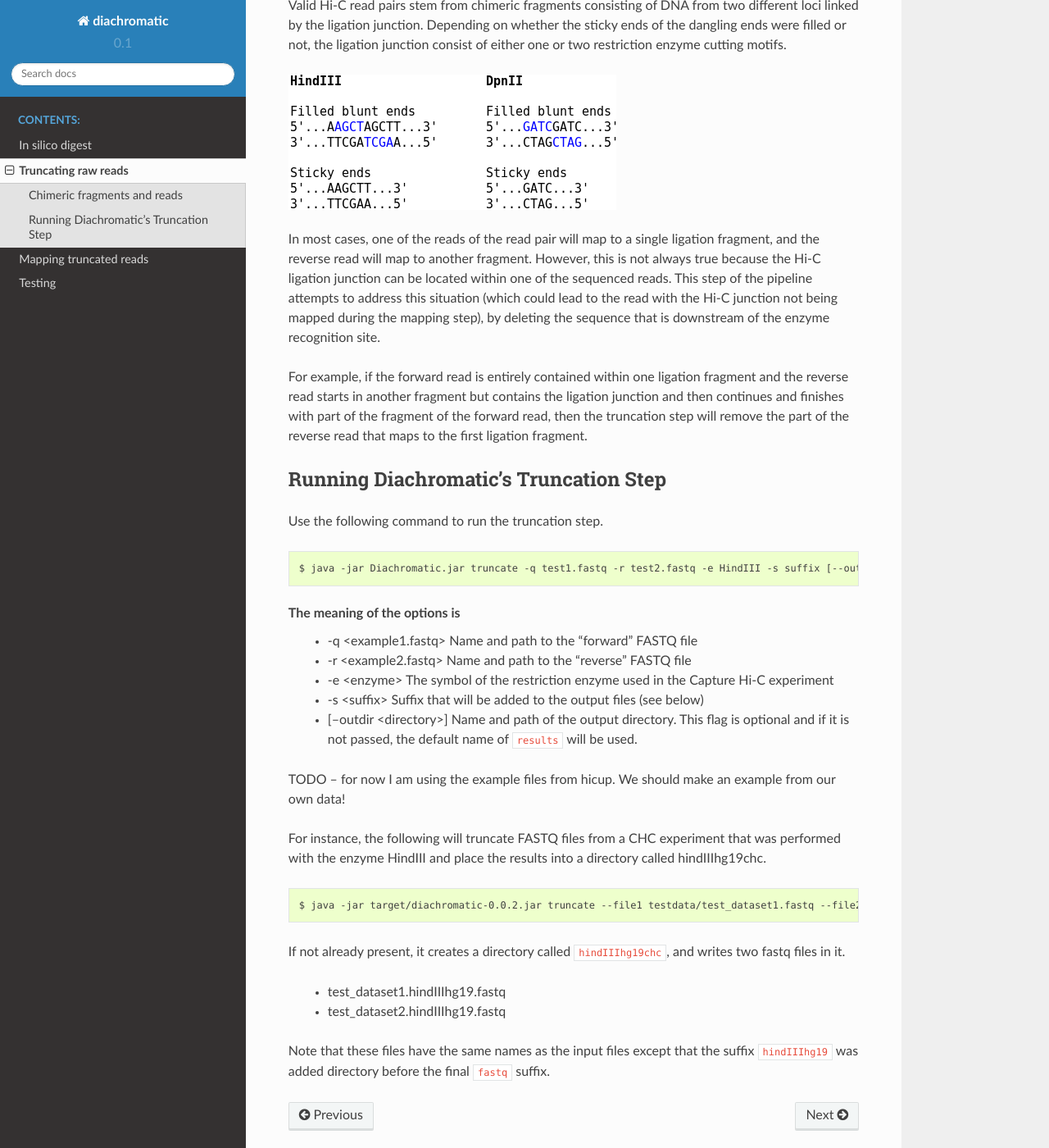
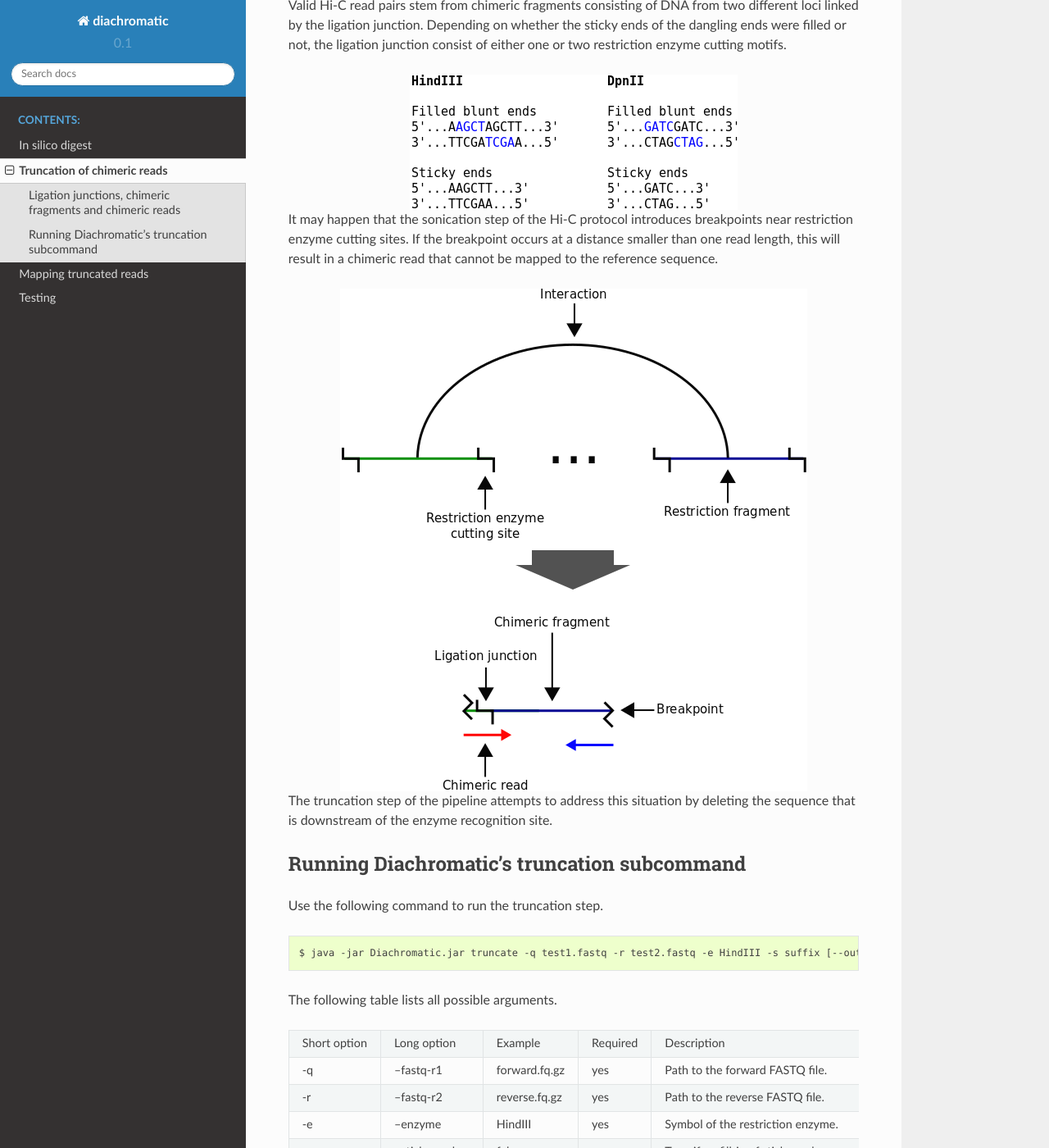
Before and after one commit to TheJacksonLaboratory/diachromatic, a Sphinx documentation site: the page built from docs/truncate.rst, in a window 1280 px wide and 1400 px high, scrolled down 221 px. Shown: the whole window at 82% size. Built offline with Sphinx 7.4.7 and the Read the Docs theme 2.0.0, drawn with Linux system fonts in a browser that asks for light colours; some of the changed text lies outside the part shown.

Commit message:
Revised documentation about truncation.

```diff
--- a/docs/index.rst
+++ b/docs/index.rst
@@ -10,7 +10,7 @@ Welcome to Diachromatic's documentation!
    :caption: Contents:
 
    In silico digest <digest>
-   Truncating raw reads <truncate>
+   Truncation of chimeric reads <truncate>
    Mapping truncated reads <mapping>
    testing
 
--- a/docs/truncate.rst
+++ b/docs/truncate.rst
@@ -1,60 +1,64 @@
 
-Truncating unaligned reads
-==========================
+Truncation of chimeric reads
+============================
 
-Chimeric fragments and reads
-~~~~~~~~~~~~~~~~~~~~~~~~~~~~
+Ligation junctions, chimeric fragments and chimeric reads
+~~~~~~~~~~~~~~~~~~~~~~~~~~~~~~~~~~~~~~~~~~~~~~~~~~~~~~~~~
 
 Valid Hi-C read pairs stem from chimeric fragments consisting of DNA from two different loci linked by the ligation
 junction. Depending on whether the sticky ends of the dangling ends were filled or not, the ligation junction consist
 of either one or two restriction enzyme cutting motifs.
 
 .. figure:: img/sticky_and_blunt_ends.png
+    :align: center
 
+It may happen that the sonication step of the Hi-C protocol introduces breakpoints near restriction enzyme cutting
+sites. If the breakpoint occurs at a distance smaller than one read length, this will result in a chimeric read that
+cannot be mapped to the reference sequence.
 
+.. figure:: img/chimeric_reads.png
+    :align: center
 
-In most cases, one of the reads of the read pair will map to a single ligation fragment, and the reverse read will map
-to another fragment. However, this is not always true because the Hi-C ligation junction can be located within one of
-the sequenced reads. This step of the pipeline attempts to address this situation (which could lead to the read with
-the Hi-C junction not being mapped during the mapping step), by deleting the sequence that is downstream of the enzyme
-recognition site.
+The truncation step of the pipeline attempts to address this situation by deleting the sequence that is downstream of
+the enzyme recognition site.
 
-
-For example, if the forward read is entirely contained within one ligation fragment and the reverse read starts in
-another fragment but contains the ligation junction and then continues and finishes with part of the fragment of the
-forward read, then the truncation step will remove the part of the reverse read that maps to the first ligation
-fragment.
-
-Running Diachromatic's Truncation Step
-~~~~~~~~~~~~~~~~~~~~~~~~~~~~~~~~~~~~~~
+Running Diachromatic's truncation subcommand
+~~~~~~~~~~~~~~~~~~~~~~~~~~~~~~~~~~~~~~~~~~~~
 
 Use the following command to run the truncation step. ::
 
     $ java -jar Diachromatic.jar truncate -q test1.fastq -r test2.fastq -e HindIII -s suffix [--outdir <directory>]
 
-The meaning of the options is
-    * -q <example1.fastq> Name and path to the "forward" FASTQ file
-    * -r <example2.fastq> Name and path to the "reverse" FASTQ file
-    * -e <enzyme> The symbol of the restriction enzyme used in the Capture Hi-C experiment
-    * -s <suffix> Suffix that will be added to the output files (see below)
-    * [--outdir <directory>] Name and path of the output directory. This flag is optional and if it is not passed, the default name of ``results`` will be used.
 
 
-TODO -- for now I am using the example files from hicup. We should make an example from our
-own data!
+The following table lists all possible arguments.
 
-For instance, the following will truncate FASTQ files from a CHC experiment
-that was performed with the enzyme HindIII and place the results into a directory
-called hindIIIhg19chc. ::
++--------------+-----------------+---------------+----------+----------------------------------------------------------+---------+
+| Short option | Long option     | Example       | Required | Description                                              | Default |
++--------------+-----------------+---------------+----------+----------------------------------------------------------+---------+
+| -q           | --fastq-r1      | forward.fq.gz | yes      | Path to the forward FASTQ file.                          |    --   |
++--------------+-----------------+---------------+----------+----------------------------------------------------------+---------+
+| -r           | --fastq-r2      | reverse.fq.gz | yes      | Path to the reverse FASTQ file.                          |    --   |
++--------------+-----------------+---------------+----------+----------------------------------------------------------+---------+
+| -e           | --enzyme        | HindIII       | yes      | Symbol of the restriction enzyme.                        | null    |
++--------------+-----------------+---------------+----------+----------------------------------------------------------+---------+
+| -s           | --sticky-ends   | false         | no       | True, if no fill-in of sticky ends was performed.        | false   |
++--------------+-----------------+---------------+----------+----------------------------------------------------------+---------+
+| -od          | --out-directory | cd4v2         | no       | Directory containing the output of the truncate command. | results |
++--------------+-----------------+---------------+----------+----------------------------------------------------------+---------+
+| -op          | ---out-prefix   | stim_rep1     | no       | Prefix for all generated files in output directory.      | prefix  |
++--------------+-----------------+---------------+----------+----------------------------------------------------------+---------+
 
+If the names of the input files are:
 
-    $ java -jar target/diachromatic-0.0.2.jar truncate --file1 testdata/test_dataset1.fastq --file2 testdata/test_dataset2.fastq -e HindIII -s hindIIIhg19 --outdir hindIIIhg19chc
+    * forward.fq.gz
+    * reverse.fq.gz
 
-If not already present, it creates a directory called ``hindIIIhg19chc``, and writes
-two fastq files in it.
+the names of the gzipped output files are:
 
-    * test_dataset1.hindIIIhg19.fastq
-    * test_dataset2.hindIIIhg19.fastq
+    * prefix.forward.truncated.fastq.gz
+    * prefix.reverse.truncated.fastq.gz
 
-Note that these files have the same names as the input files except that the suffix ``hindIIIhg19``
-was added directory before the final ``fastq`` suffix.
+The output files contain truncated and not truncated reads. Summary statistics are written to the screen and the file:
+
+    * prefix.truncation.stats.txt (Not yet implemented.)
```
Also changed, not shown: docs/img/chimeric_reads.png (added), docs/img/chimeric_reads.svg (added), 1 other file.
